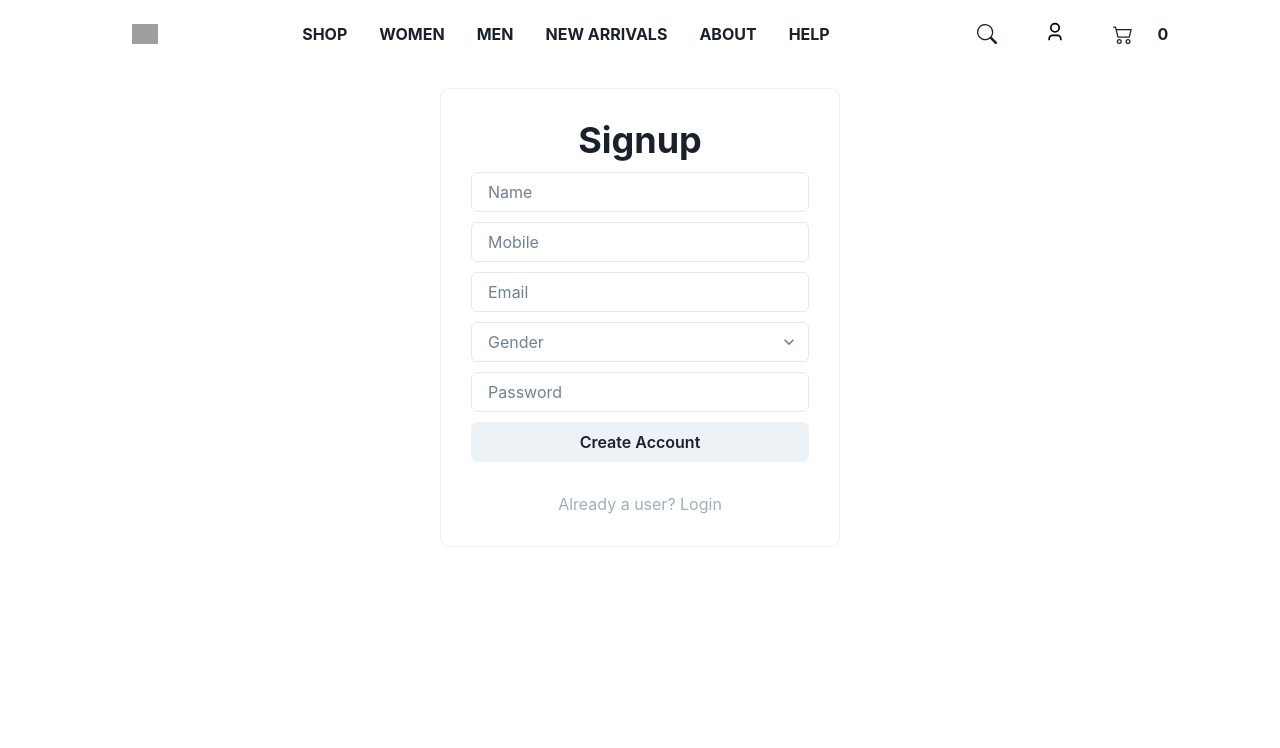
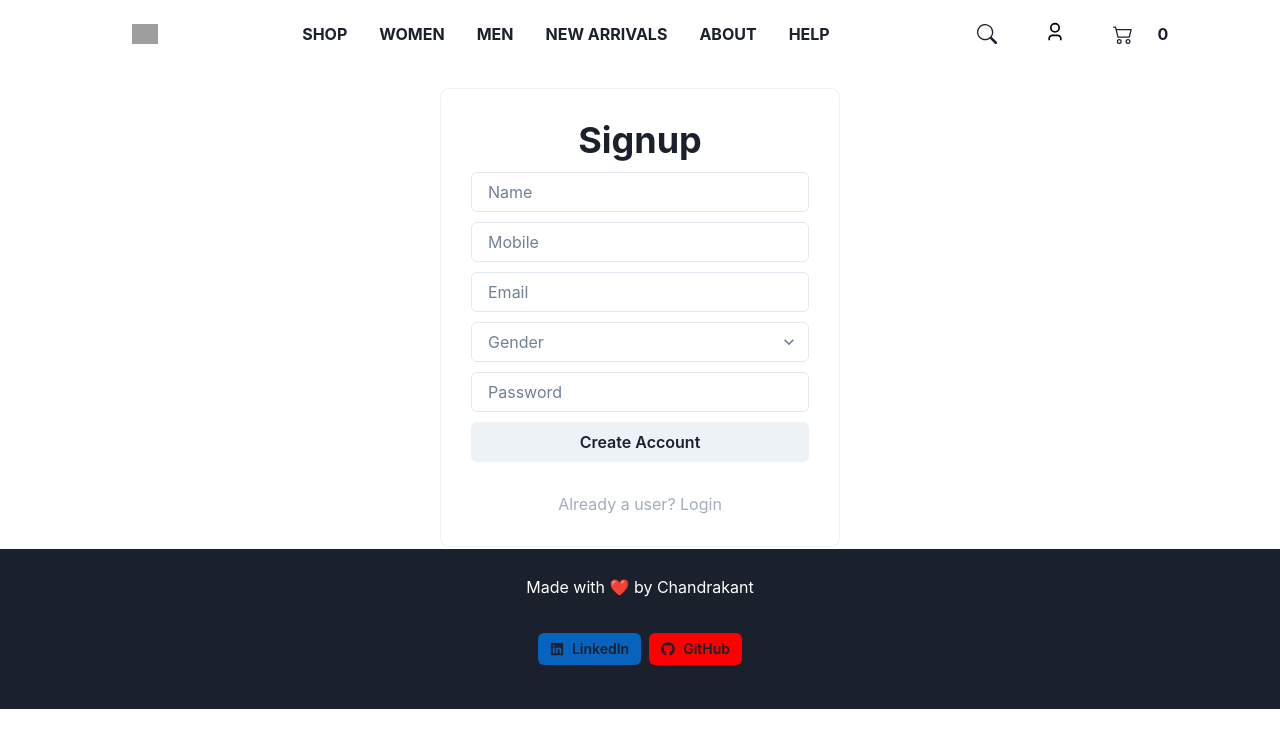
Before and after one commit to Chandrakant121/ecom, a React (Vite) app: page /signup in a window 1280 px wide. Shown: the top 748 px of the page. Built offline with nearby package versions, Linux system fonts and the light colour scheme; grey boxes are pictures that could not be loaded.

Commit message:
footer added

```diff
--- a/src/App.jsx
+++ b/src/App.jsx
@@ -6,6 +6,7 @@ import Shoppage from './Pages/Shoppage'
 import ProductDetails from './Pages/ProductDetails'
 import Login from './Pages/Login'
 import Signup from "./Pages/Signup"
+import Footer from "./components/Footer"
 //npm run dev
 //json-server db.json --port 8080
 function App() {
@@ -21,6 +22,7 @@ function App() {
         <Route path='/login' element={<Login />} />
         <Route path='/signup' element={<Signup />} />
       </Routes>
+      <Footer />
     </div>
   )
 }
--- /dev/null
+++ b/src/components/Footer.jsx
@@ -0,0 +1,22 @@
+import { Flex, Text, HStack, Button, VStack, Link } from "@chakra-ui/react";
+import { FaGithub, FaLinkedin } from 'react-icons/fa'
+
+const Footer = () => {
+
+    return (
+        <Flex h={'160px'} bg={'#1a202c'} color={'white'} justify={'center'} mt={0.5}>
+            <VStack>
+                <Text my={'26px'}>Made with ❤️ by Chandrakant</Text>
+                <HStack>
+                    <Button variant={'solid'} bg={'#0863be'} size='sm' leftIcon={<FaLinkedin />}>
+                        <Link _hover={{ 'textDecoration': 'none' }} target={"_blank"} href={"https://www.linkedin.com/in/chandrakant-joshi/"}>LinkedIn</Link>
+                    </Button>
+                    <Button _hover={{ 'bg': 'red.500' }} variant={'solid'} bg={'red'} size='sm' leftIcon={<FaGithub />}>
+                        <Link _hover={{ 'textDecoration': 'none' }} target={"_blank"} href={"https://github.com/Chandrakant121"}>GitHub</Link>
+                    </Button>
+                </HStack>
+            </VStack>
+        </Flex>
+    );
+};
+export default Footer
```
